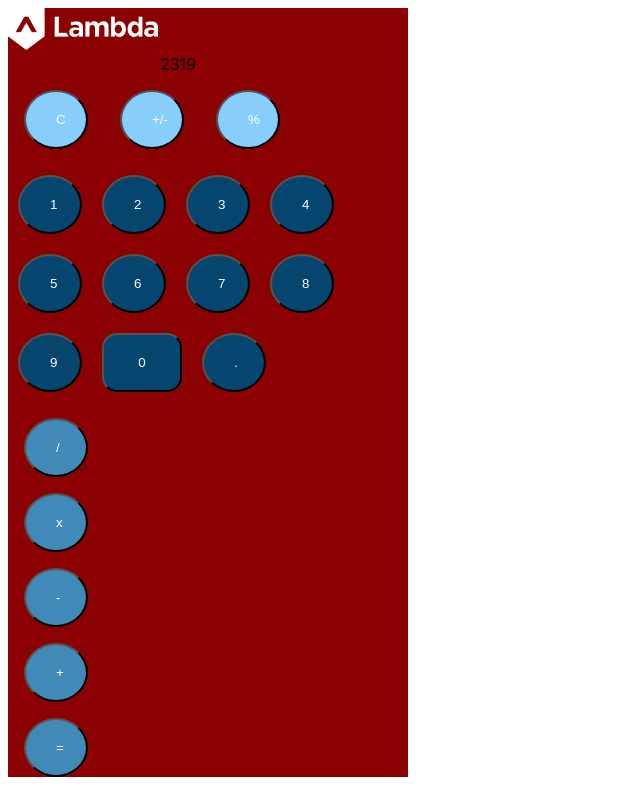
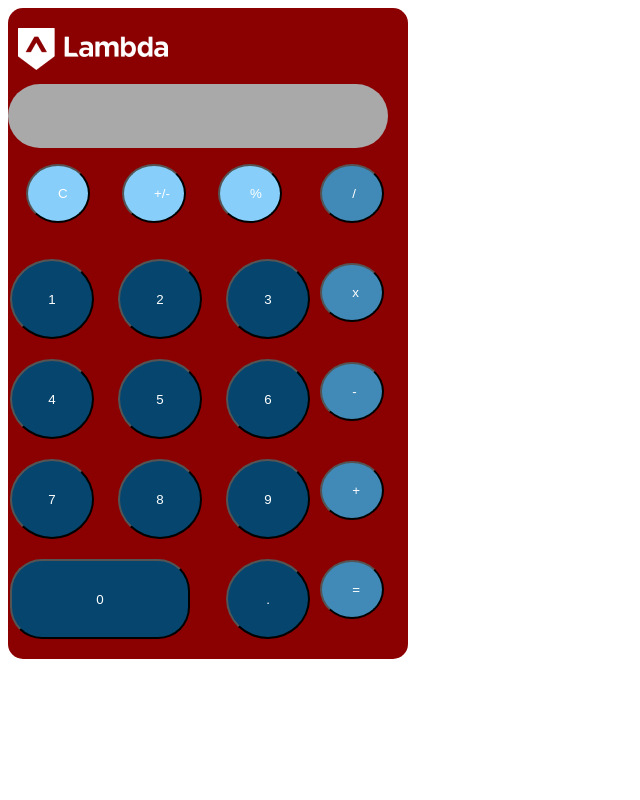
Before and after one commit to bloominstituteoftechnology/lambda-calculator, a React (Create React App) app: page / in a window 1280 px wide. Shown: the whole page, without its empty margins (0-640 px from the left). Built offline with nearby package versions, Linux system fonts and the light colour scheme.

Commit message:
css complete and some app.js changes

```diff
--- a/src/App.scss
+++ b/src/App.css
@@ -1,11 +1,13 @@
 .container {
    width:400px;
-   border-radius: 15px;
 }
 
 .App {
+    display: flex;
+    flex-wrap: wrap;
     background-color: darkred;
     width: 100%;
+    border-radius: 15px;
    }
 
 .Logo {
@@ -14,12 +16,21 @@
     margin: 50px;
 }
 
+.logo-container {
+    padding-top: 10px;
+    width: 100%;
+    margin: 10px;
+}
+
 .Display {
     display: flex;
     flex-direction: row;
     justify-content: center;
-    width: 85%;
-    border-radius: 50%;
+    width: 95%;
+    height: 4.0rem;
+    border-radius: 2.0rem;
+    background-color: darkgray;
+    color: white;
 }
 
 .SpecialButton {
@@ -33,22 +44,37 @@
     padding: 20px 30px;
 }
 
+.left-container {
+    display: flex;
+    justify-content: space-between;
+    flex-wrap: wrap;
+    width: 75%;
+    margin: 0 auto;
+}
+
+.Numbers {
+    display: flex;
+    flex-wrap: wrap;
+    justify-content: space-between;
+    width: 100%;
+}
+
 .NumberButton {
     flex-direction: row;
     flex-wrap: wrap;
     justify-content: space-around;
-    margin: 10px;
     color: white;
     background-color: rgb(6, 70, 110);
     border-radius: 50%;
-    width: 5%;
-    padding: 20px 30px;
+    width: 28%;
+    height: 80px;
+    padding: 25px 35px;
+    margin-bottom: 15px;
 }
 
 .NumberButton:nth-child(10) {
-    border-radius: 15px;
-    width: 20%;
-    padding: 20px 30px;
+    border-radius: 2.0rem;
+    width: 60%;
     }
 
 .OperatorButton {
@@ -62,8 +88,11 @@
  border-radius: 50%;
  width: 5%;
  padding: 20px 30px;
+ margin-bottom: 40px;
  }
 
-/* .zero-button {
-    width: //2*width.button
-} */
+ .Operators {
+     width: 24%;
+     display: flex;
+     justify-content: flex-end;
+ }
--- a/src/App.js
+++ b/src/App.js
@@ -1,5 +1,5 @@
 import React, { useState } from "react";
-import "./App.scss";
+import "./App.css";
 
 // STEP 4 - import the button and display components
 // Don't forget to import any extra css/scss files you build into the correct component
@@ -26,7 +26,7 @@ function App() {
   //   if (operator === '=') {
   //     setDisplayValue(displayValue => eval(displayValue));
   //   } else {
-  //       setDisplayValue(displayValue => display Value + ' ' + operator + ' ')
+  //       setDisplayValue(displayValue => displayValue + ' ' + operator + ' ')
   //   }
   // }
 
@@ -34,12 +34,17 @@ function App() {
     <div className="container">
       <div className="App">
         <Logo />
-        <div className="Display"><Display number={displayValue} /></div>
+        <div className="Display"><Display /> </div>
+
+          <div className="left-container">
         <div className="Specials"><Specials /></div>
-        <div className="Numbers"><Numbers addNumber={addNumber} /> </div>
+          <Numbers addNumber={addNumber} />
+        </div>
+
         <div className="Operators"><Operators /></div>
+       {/*  addOperator={addOperator} */}
 
-        {/* STEP 4 - Render (means<> </>) your components here and be sure to properly import/export all files */}
+        {/* STEP 4 - Render (means<> </>) your components here and be sure to properly import/export all files. Must be in App.js. It's ike the body tag in HTML */}
 
 
 
--- a/src/components/ButtonComponents/NumberButtons/NumberButton.js
+++ b/src/components/ButtonComponents/NumberButtons/NumberButton.js
@@ -7,6 +7,7 @@ const NumberButton = (props) => {
     // <button onClick{() => props.addNumber(props.text)}>
     // {props.text}
     // </button>
+
     <button className='NumberButton'>{item}</button>
   )
 };
@@ -15,8 +16,6 @@ const NumberButton = (props) => {
 //   return <NumberButton className={number.value === '0' ? 'button zero button' : 'button'}>
 // });
            /* Display a button element rendering the data being passed down from the parent container on props */
-
-
 
     export default NumberButton;
 
--- a/src/components/ButtonComponents/NumberButtons/Numbers.js
+++ b/src/components/ButtonComponents/NumberButtons/Numbers.js
@@ -12,9 +12,11 @@ const Numbers = (props) => {
   const [setNumber] = useState(numbers)
 
   return (
-    <div>
+    <div
+    className="Numbers">
       {setNumber.map(item => {
-        return <NumberButton className='NumberButton' item={item} addNumber={props.addNumber} />
+        return <NumberButton className='NumberButton' item={item}
+        addNumber={props.addNumber} />
       })}
        {/* STEP 3 - Use .map() to iterate over your array data and return a button
       //  component matching the name on the provided file. Pass
--- a/src/components/ButtonComponents/OperatorButtons/Operators.js
+++ b/src/components/ButtonComponents/OperatorButtons/Operators.js
@@ -13,7 +13,8 @@ const Operators = (props) => {
   return (
     <div>
       {operatorButtons.map((item) => {
-        return <OperatorButton className='OperatorButton' item={item} addOperator={props.addOperator} />
+        return <OperatorButton className='OperatorButton' item={item}
+        addOperator={props.addOperator} />
       })}
       {/* STEP 3 - Use .map() to iterate over your array data and return a button
        component matching the name on the provided file. Pass
--- a/src/components/ButtonComponents/SpecialButtons/Specials.js
+++ b/src/components/ButtonComponents/SpecialButtons/Specials.js
@@ -6,14 +6,15 @@ import SpecialButton from './SpecialButton'
 
 //Import your array data to from the provided data file
 
-const Specials = () => {
+const Specials = (props) => {
   // STEP 2 - add the imported data to state
   const [specialButtons] = useState(specials)
 
   return (
     <div>
       {specialButtons.map((item, index) => {
-        return <SpecialButton key={index} item={item} />
+        return <SpecialButton className="SpecialButton" key={index} item={item}
+        addSpecial={props.addSpecial} />
       })}
       {/* STEP 3 - Use .map() to iterate over your array data and return a button
        component matching the name on the provided file. Pass
--- a/src/components/DisplayComponents/Display.js
+++ b/src/components/DisplayComponents/Display.js
@@ -1,9 +1,13 @@
 import React from "react";
 
 const Display = (props) => {
-  return <div>{/* Display any props data here - JS comments within JSX */}
-  {props.number}
-  </div>;
+  return (
+  <div
+className='Display' addDisplay={props.number} >
+  </div>
+  )
 };
 
 export default Display;
+
+/* Display any props data here - JS comments within JSX */
```
